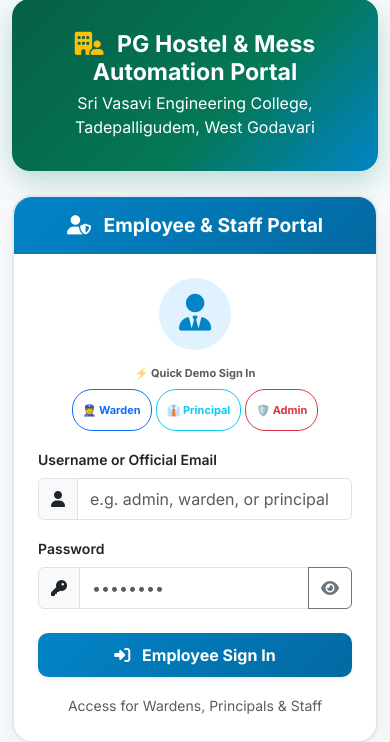
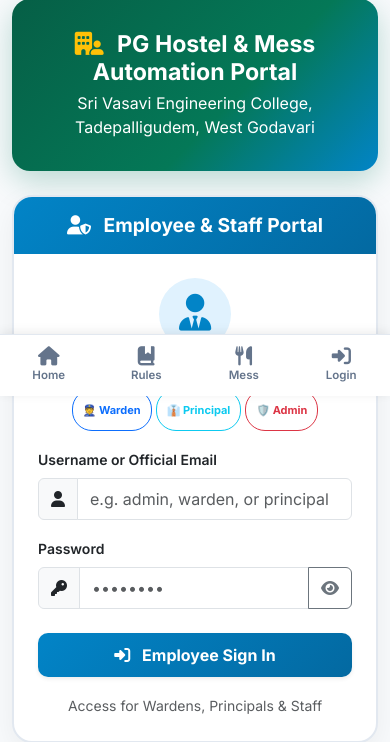
Before and after one commit to SnehaHarshitha/Vasavi-GHS-Hostel, a Flask app: a page that uses app/templates/base.html in a window 390 px wide. Shown: the part 448-1190 px from the top of the page. Run offline with Flask 3, Linux system fonts and the light colour scheme; some libraries are stand-ins or nearby versions.

Commit message:
Optimize mobile responsiveness, add mobile bottom navigation bar and touch navigation controls

```diff
--- a/app/static/css/style.css
+++ b/app/static/css/style.css
@@ -195,7 +195,69 @@ footer a:hover {
   }
   body {
     overflow-x: hidden;
+    padding-bottom: 70px;
   }
+}
+
+@media (max-width: 991.98px) {
+  .navbar-collapse {
+    background: linear-gradient(135deg, #1e3a8a, #4c1d95);
+    padding: 1rem;
+    border-radius: 12px;
+    margin-top: 0.5rem;
+    box-shadow: 0 8px 24px rgba(0, 0, 0, 0.25);
+  }
+  .navbar-custom .nav-link {
+    padding: 0.65rem 1rem;
+    font-size: 1rem;
+  }
+  .dropdown-menu-end {
+    right: auto !important;
+    left: 0 !important;
+  }
+  .container-fluid {
+    padding-left: 1rem !important;
+    padding-right: 1rem !important;
+  }
+}
+
+/* Mobile Bottom Navigation Bar (Smartphones) */
+.mobile-bottom-nav {
+  position: fixed;
+  bottom: 0;
+  left: 0;
+  right: 0;
+  height: 62px;
+  background: #ffffff;
+  border-top: 1px solid #e2e8f0;
+  display: flex;
+  justify-content: space-around;
+  align-items: center;
+  z-index: 1055;
+  box-shadow: 0 -2px 10px rgba(0, 0, 0, 0.08);
+}
+
+.mobile-bottom-nav-item {
+  display: flex;
+  flex-direction: column;
+  align-items: center;
+  justify-content: center;
+  color: #64748b;
+  text-decoration: none;
+  font-size: 0.72rem;
+  font-weight: 600;
+  width: 20%;
+  transition: color 0.2s ease;
+}
+
+.mobile-bottom-nav-item i {
+  font-size: 1.2rem;
+  margin-bottom: 2px;
+}
+
+.mobile-bottom-nav-item:hover,
+.mobile-bottom-nav-item.active {
+  color: #1e3a8a;
 }
 
 /* Print Rules formatting */
--- a/app/templates/base.html
+++ b/app/templates/base.html
@@ -170,6 +170,87 @@
     {% block content %}{% endblock %}
   </main>
 
+  <!-- Mobile Bottom Navigation Bar (Visible on mobile viewports <= 768px) -->
+  <div class="mobile-bottom-nav d-md-none no-print">
+    <a href="{{ url_for('public.index') }}" class="mobile-bottom-nav-item">
+      <i class="fa-solid fa-house"></i>
+      <span>Home</span>
+    </a>
+
+    {% if current_user.is_authenticated %}
+      {% if current_user.is_admin() %}
+        <a href="{{ url_for('admin.dashboard') }}" class="mobile-bottom-nav-item">
+          <i class="fa-solid fa-gauge"></i>
+          <span>Dashboard</span>
+        </a>
+        <a href="{{ url_for('warden.snacks_attendance') }}" class="mobile-bottom-nav-item">
+          <i class="fa-solid fa-cookie-bite"></i>
+          <span>Snacks</span>
+        </a>
+        <a href="{{ url_for('warden.cleaning_management') }}" class="mobile-bottom-nav-item">
+          <i class="fa-solid fa-broom"></i>
+          <span>Cleaning</span>
+        </a>
+      {% elif current_user.is_warden() %}
+        <a href="{{ url_for('warden.dashboard') }}" class="mobile-bottom-nav-item">
+          <i class="fa-solid fa-gauge"></i>
+          <span>Dashboard</span>
+        </a>
+        <a href="{{ url_for('warden.snacks_attendance') }}" class="mobile-bottom-nav-item">
+          <i class="fa-solid fa-cookie-bite"></i>
+          <span>Snacks</span>
+        </a>
+        <a href="{{ url_for('warden.cleaning_management') }}" class="mobile-bottom-nav-item">
+          <i class="fa-solid fa-broom"></i>
+          <span>Cleaning</span>
+        </a>
+      {% elif current_user.is_principal() %}
+        <a href="{{ url_for('principal.dashboard') }}" class="mobile-bottom-nav-item">
+          <i class="fa-solid fa-gauge"></i>
+          <span>Dashboard</span>
+        </a>
+        <a href="{{ url_for('principal.sick_leaves') }}" class="mobile-bottom-nav-item">
+          <i class="fa-solid fa-notes-medical"></i>
+          <span>Leaves</span>
+        </a>
+        <a href="{{ url_for('principal.executive_reports') }}" class="mobile-bottom-nav-item">
+          <i class="fa-solid fa-file-invoice"></i>
+          <span>Reports</span>
+        </a>
+      {% else %}
+        <a href="{{ url_for('student.dashboard') }}" class="mobile-bottom-nav-item">
+          <i class="fa-solid fa-gauge"></i>
+          <span>Dashboard</span>
+        </a>
+        <a href="{{ url_for('student.sick_leave') }}" class="mobile-bottom-nav-item">
+          <i class="fa-solid fa-file-signature"></i>
+          <span>Leave</span>
+        </a>
+        <a href="{{ url_for('student.cleaning_status') }}" class="mobile-bottom-nav-item">
+          <i class="fa-solid fa-broom"></i>
+          <span>Cleaning</span>
+        </a>
+      {% endif %}
+      <a href="{{ url_for('student.notifications') }}" class="mobile-bottom-nav-item">
+        <i class="fa-solid fa-bell"></i>
+        <span>Alerts</span>
+      </a>
+    {% else %}
+      <a href="{{ url_for('public.rules') }}" class="mobile-bottom-nav-item">
+        <i class="fa-solid fa-book-bookmark"></i>
+        <span>Rules</span>
+      </a>
+      <a href="{{ url_for('public.mess') }}" class="mobile-bottom-nav-item">
+        <i class="fa-solid fa-utensils"></i>
+        <span>Mess</span>
+      </a>
+      <a href="{{ url_for('auth.login') }}" class="mobile-bottom-nav-item">
+        <i class="fa-solid fa-right-to-bracket"></i>
+        <span>Login</span>
+      </a>
+    {% endif %}
+  </div>
+
   <!-- Footer -->
   <footer class="no-print">
     <div class="container">
```
